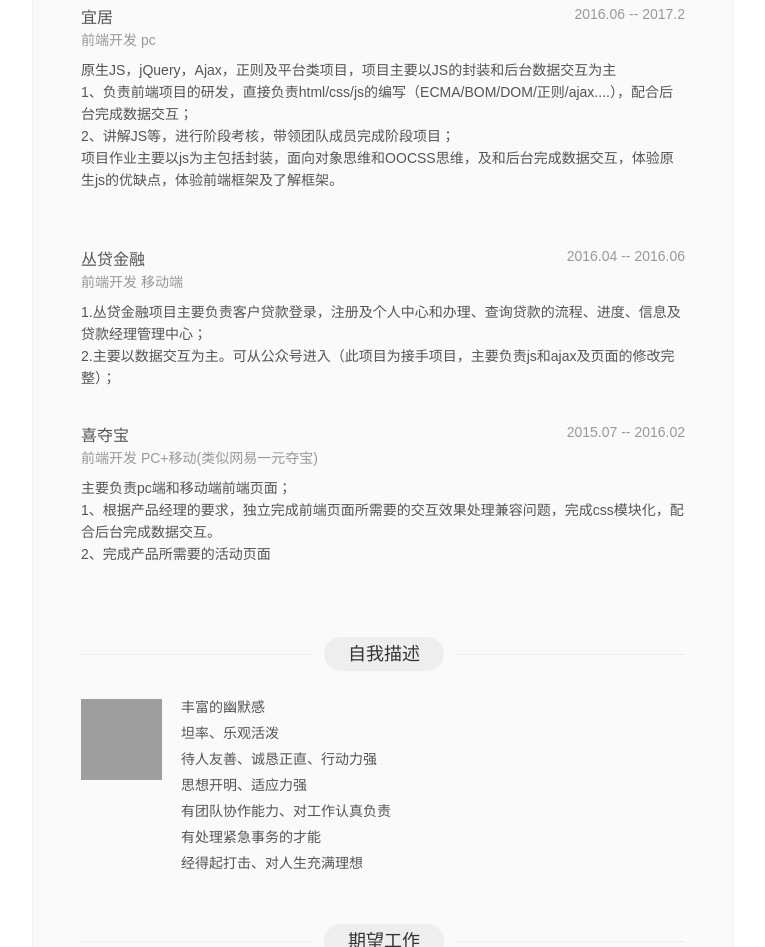
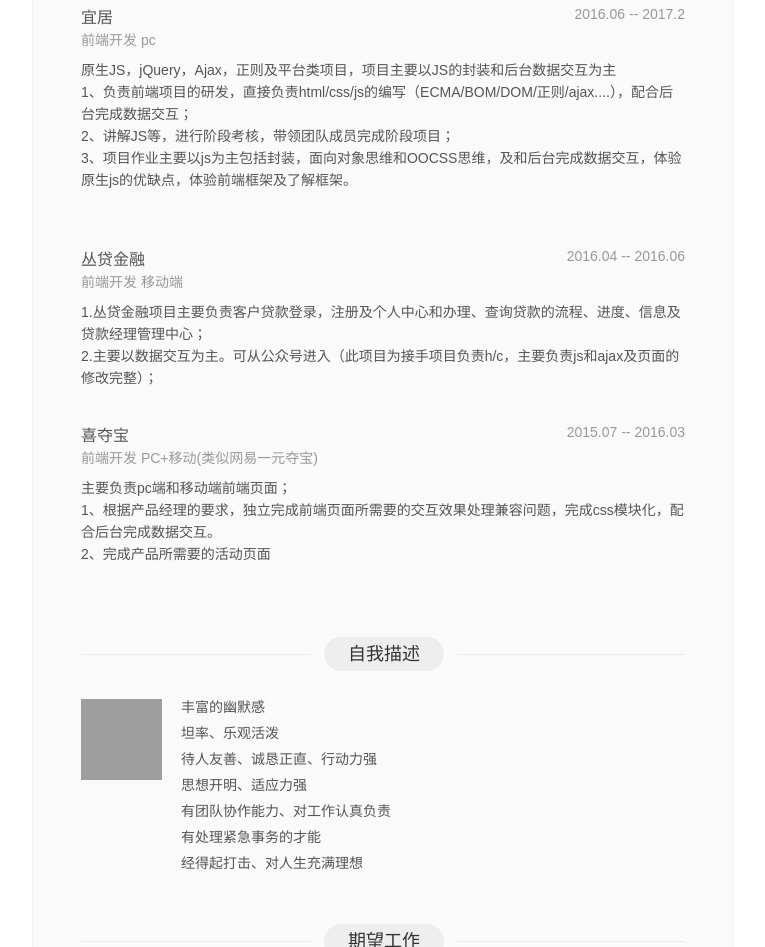
Before and after one commit to shikuai/shikuai.github.io, a plain HTML site: page jianli.html in a window 1280 px wide. Shown: the part 1621-2568 px from the top of the page, without its empty margins (257-1022 px from the left). Drawn offline with Linux system fonts and the light colour scheme; grey boxes are pictures that could not be loaded.

Commit message:
Update jianli.html

```diff
--- a/jianli.html
+++ b/jianli.html
@@ -261,7 +261,7 @@
 											<p>原生JS，jQuery，Ajax，正则及平台类项目，项目主要以JS的封装和后台数据交互为主</p>
 											<p>1、负责前端项目的研发，直接负责html/css/js的编写（ECMA/BOM/DOM/正则/ajax....），配合后台完成数据交互；</p>
 											<p>2、讲解JS等，进行阶段考核，带领团队成员完成阶段项目；</p>
-											<p>项目作业主要以js为主包括封装，面向对象思维和OOCSS思维，及和后台完成数据交互，体验原生js的优缺点，体验前端框架及了解框架。</p>
+											<p>3、项目作业主要以js为主包括封装，面向对象思维和OOCSS思维，及和后台完成数据交互，体验原生js的优缺点，体验前端框架及了解框架。</p>
 											<p><br/></p>
 										</div>
 									</div>
@@ -280,7 +280,7 @@
 										</div>
 										<div class="mr_content_m olpf">
 											<p>1.丛贷金融项目主要负责客户贷款登录，注册及个人中心和办理、查询贷款的流程、进度、信息及贷款经理管理中心；</p>
-											<p>2.主要以数据交互为主。可从公众号进入（此项目为接手项目，主要负责js和ajax及页面的修改完整）；</p>
+											<p>2.主要以数据交互为主。可从公众号进入（此项目为接手项目负责h/c，主要负责js和ajax及页面的修改完整）；</p>
 										</div>
 									</div>
 									<div class="mr_jobe_list">
@@ -293,7 +293,7 @@
 											</div>
 
 											<div class="mr_content_r">
-												<span>2015.07 -- 2016.02</span>
+												<span>2015.07 -- 2016.03</span>
 											</div>
 										</div>
 										<div class="mr_content_m olpf">
```
